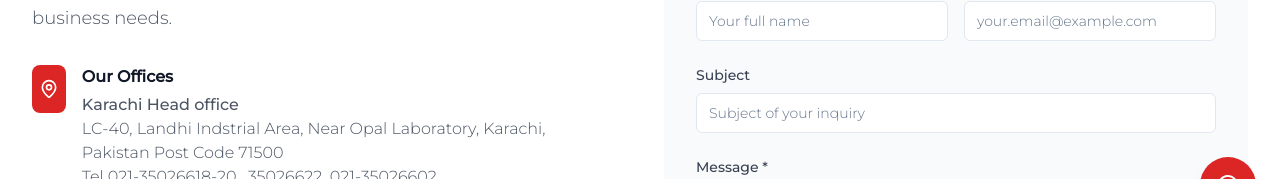
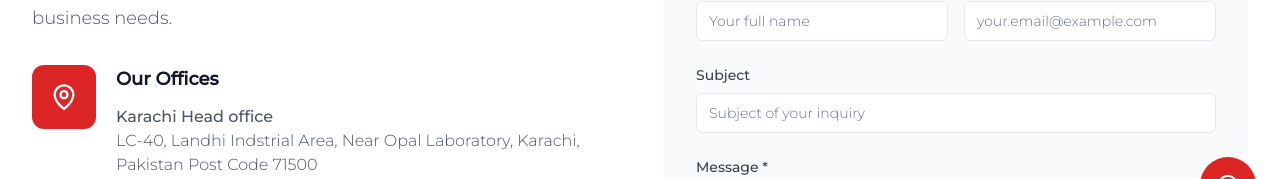
Before and after one commit to Scrift-io/progressivegroup-scrift, a React (Vite) app: page /contact in a window 1280 px wide. Shown: the part 563-742 px from the top of the page. Built offline with nearby package versions, Linux system fonts and the light colour scheme.

Commit message:
Fix office icon design

```diff
--- a/src/pages/Contact.tsx
+++ b/src/pages/Contact.tsx
@@ -73,12 +73,12 @@ const Contact = () => {
 
               <div className="space-y-6">
                 <div className="flex items-start group">
-                  <div className="w-12 h-12 bg-pg-red rounded-lg flex items-center justify-center mr-4 group-hover:bg-red-600 transition-colors duration-300">
-                    <MapPin size={20} className="text-white" />
+                  <div className="w-16 h-16 bg-pg-red rounded-xl flex items-center justify-center mr-5 flex-shrink-0 group-hover:bg-red-600 transition-colors duration-300">
+                    <MapPin size={28} className="text-white" />
                   </div>
-                  <div>
-                    <h3 className="font-semibold text-gray-900 mb-1">Our Offices</h3>
-                    <div className="text-gray-600 space-y-2">
+                  <div className="flex-1">
+                    <h3 className="font-semibold text-gray-900 mb-3 text-lg">Our Offices</h3>
+                    <div className="text-gray-600 space-y-4">
                       <div>
                         <strong>Karachi Head office</strong><br />
                         LC-40, Landhi Indstrial  Area, Near Opal Laboratory, Karachi, Pakistan Post Code 71500<br />
```
